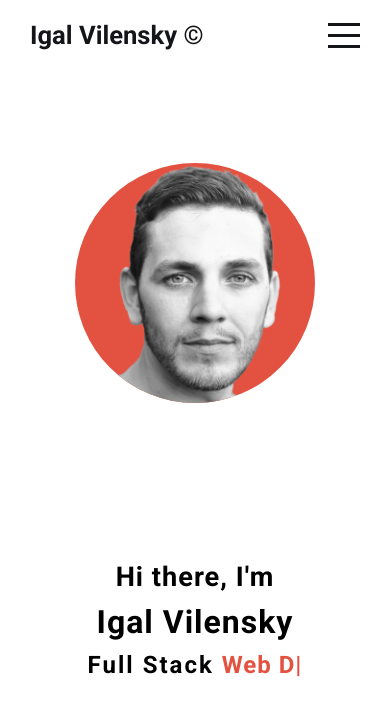
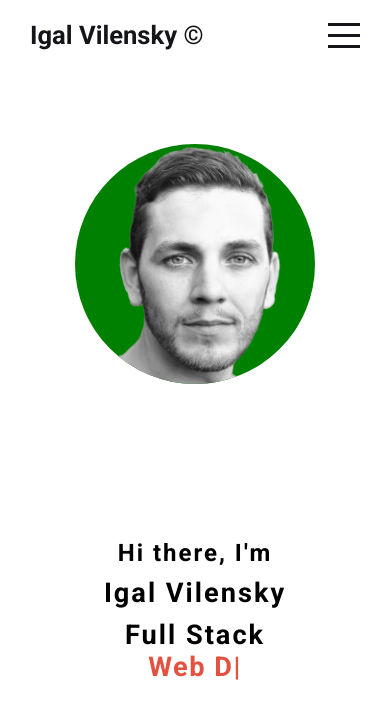
Before and after one commit to igalVilensky/Portfolio-v2.0, a React (Create React App) app: page / in a window 390 px wide. Shown: the top 718 px of the page. Built offline with nearby package versions, Linux system fonts and the light colour scheme.

Commit message:
mobile medium

```diff
--- a/src/App.jsx
+++ b/src/App.jsx
@@ -17,9 +17,9 @@ function App() {
       <div className="sections">
         <Intro />
         <Portfolio />
-        <Works />
+        {/*  <Works /> */}
         {/* <Testimonials /> */}
-        <Contact />
+        {/* <Contact /> */}
       </div>
     </div>
   );
--- a/src/components/intro/Intro.jsx
+++ b/src/components/intro/Intro.jsx
@@ -28,12 +28,16 @@ function Intro() {
           <h2>Hi there, I'm </h2>
           <h1>Igal Vilensky</h1>
           <h3>
-            Full Stack <span ref={textRef}></span>
+            Full Stack <br />
+            <span ref={textRef}></span>
           </h3>
+          <a href="#portfolio">
+            <img
+              src={`${process.env.PUBLIC_URL}/assets/down.png`}
+              alt="me"
+            ></img>
+          </a>
         </div>
-        <a href="#portfolio">
-          <img src={`${process.env.PUBLIC_URL}/assets/down.png`} alt="me"></img>
-        </a>
       </div>
     </div>
   );
--- a/src/components/intro/intro.scss
+++ b/src/components/intro/intro.scss
@@ -16,7 +16,7 @@
   }
 
   .left {
-    flex: 0.55;
+    flex: 0.5;
     /* background-color: rgb(51, 255, 0); */
     overflow: hidden;
     @include mobileExtraSmall {
@@ -38,19 +38,20 @@
       position: relative;
 
       @include mobileExtraSmall {
-        /* background-color: green; */
+        background-color: green;
         width: 15rem;
         height: 15rem;
       }
       @include mobileSmall {
-        /* background-color: rgb(213, 223, 72); */
-        width: 18rem;
-        height: 18rem;
+        background-color: rgb(213, 223, 72);
+        width: 16rem;
+        height: 16rem;
       }
 
       @include mobileMedium {
-        width: 20rem;
-        height: 20rem;
+        width: 19rem;
+        height: 19rem;
+        background-color: lightblue;
       }
       @include mobile {
         width: 20rem;
@@ -61,10 +62,6 @@
         @include mobileExtraSmall {
           width: 100%;
         }
-        @include mobile {
-          width: 40%;
-          bottom: 600px;
-        }
         @include mobileSmall {
           width: 100%;
           position: initial;
@@ -73,11 +70,15 @@
           position: initial;
           width: 100%;
         }
+        @include mobile {
+          /* width: 40%;
+          bottom: 600px; */
+        }
       }
     }
   }
   .right {
-    flex: 0.45;
+    flex: 0.5;
 
     position: relative;
     .wrapper {
@@ -94,10 +95,12 @@
       @include mobileExtraSmall {
         /* background-color: rgb(130, 128, 230); */
         position: relative;
-        bottom: 50px;
+        bottom: 2.5rem;
       }
       @include mobileSmall {
         /* justify-content: flex-start; */
+      }
+      @include mobileMedium {
       }
       /* @include mobile {
         padding-left: 0;
@@ -106,60 +109,77 @@
       } */
 
       h1 {
-        letter-spacing: 1px;
+        letter-spacing: 2px;
         user-select: none;
-        font-size: 8em;
+        font-size: 3rem;
         margin: 10px 0;
         @include mobileExtraSmall {
-          /* background-color: rgb(128, 105, 0); */
-          font-size: 2rem;
+          /*  background-color: rgb(128, 105, 0); */
+          font-size: 1.7rem;
         }
-        /* @include mobile {
-          font-size: 6em;
-        } */
+
         @include mobileSmall {
           font-size: 2rem;
           padding-bottom: 30px;
           /*  background-color: green; */
         }
+        @include mobileMedium {
+          font-size: 2.5rem;
+        }
+        /* @include mobile {
+          font-size: 6em;
+        } */
       }
       h2 {
-        letter-spacing: 1px;
+        letter-spacing: 2px;
         user-select: none;
-        font-size: 4.5em;
+        font-size: 2rem;
         @include mobileExtraSmall {
           /*  background-color: rgb(248, 43, 204); */
+          font-size: 1.5rem;
+        }
+
+        @include mobileSmall {
           font-size: 1.7rem;
+          padding-bottom: 0.5rem;
+        }
+        @include mobileMedium {
         }
         /* @include mobile {
           font-size: 4em;
         } */
-        @include mobileSmall {
-          font-size: 2rem;
-          padding-bottom: 0.5rem;
-        }
       }
       h3 {
+        width: 90%;
         letter-spacing: 2px;
         user-select: none;
-        font-size: 2.8em;
+        font-size: 2rem;
         @include mobileExtraSmall {
-          font-size: 1.5rem;
+          font-size: 1.7rem;
+          text-align: center;
         }
         @include mobileSmall {
           font-size: 1.7rem;
         }
+        @include mobileMedium {
+          font-size: 2.5rem;
+        }
         span {
           user-select: none;
-          font-size: inherit;
+
           color: $secondaryColor;
 
-          letter-spacing: 1px;
+          letter-spacing: 1.5px;
           @include mobileExtraSmall {
-            font-size: 1.5rem;
+            font-size: 1.7rem;
+            margin-bottom: 10px;
+            /* background-color: lightcoral; */
           }
           @include mobileSmall {
             font-size: 1.8rem;
+          }
+          @include mobileMedium {
+            font-size: 2.5rem;
           }
         }
         .ityped-cursor {
@@ -175,16 +195,18 @@
           }
         }
       }
-    }
       a {
         position: absolute;
-      bottom: 10px;
-      left: 40%;
+        bottom: 0;
+        display: flex;
+        justify-content: center;
+
         img {
           filter: invert(42%) sepia(93%) saturate(892%) hue-rotate(330deg)
             brightness(88%) contrast(103%);
           width: 55px;
           animation: blink 2s infinite;
+        }
       }
 
       @keyframes blink {
--- a/src/components/menu/Menu.jsx
+++ b/src/components/menu/Menu.jsx
@@ -10,7 +10,7 @@ export default function Menu({ menuOpen, setMenuOpen }) {
         <li onClick={() => setMenuOpen(false)}>
           <a href="#portfolio">Portfolio</a>
         </li>
-        <li onClick={() => setMenuOpen(false)}>
+        {/* <li onClick={() => setMenuOpen(false)}>
           <a href="#works">Works</a>
         </li>
         <li onClick={() => setMenuOpen(false)}>
@@ -18,7 +18,7 @@ export default function Menu({ menuOpen, setMenuOpen }) {
         </li>
         <li onClick={() => setMenuOpen(false)}>
           <a href="#contact">Contact</a>
-        </li>
+        </li> */}
       </ul>
     </div>
   );
--- a/src/components/topbar/topbar.scss
+++ b/src/components/topbar/topbar.scss
@@ -1,112 +1,4 @@
 @import "../../global.scss";
-
-// .topbar {
-//   @include mobileExtraSmall {
-//     width: 100%;
-//     height: 70px;
-//     /* background-color: rgb(167, 243, 171); */
-//     color: $mainColor;
-//     position: fixed;
-//     top: 0;
-//     z-index: 3;
-//     transition: all 1s ease;
-//   }
-//   .wrapper {
-//     @include mobileExtraSmall {
-//       padding: 0px 5px;
-//       display: flex;
-//       align-items: center;
-//       justify-content: center;
-//       position: relative;
-//       height: 100%;
-//       /* background-color: hotpink; */
-//     }
-//     .left {
-//       @include mobileExtraSmall {
-//         /* background-color: rgb(140, 158, 240); */
-//         display: flex;
-//         align-items: center;
-//         justify-content: center;
-//         position: relative;
-//       }
-//       .logo {
-//         @include mobileExtraSmall {
-//           width: 9rem;
-//           /* background-color: purple; */
-//           font-size: 1.2em;
-//           font-weight: 700;
-//           text-decoration: none;
-//           color: inherit;
-//         }
-//       }
-//       .itemContainer {
-//         @include mobileExtraSmall {
-//           position: relative;
-//           /* background-color: red; */
-//           font-size: 0.6rem;
-//           width: 10rem;
-//           display: flex;
-//           flex-direction: column;
-//           svg {
-//             position: relative;
-//             left: 2.5rem;
-//             bottom: 0.05rem;
-//             font-size: 1rem;
-//           }
-//           span {
-//             font-size: 0.7rem;
-//           }
-//         }
-//       }
-//     }
-//     .right {
-//       .hamburger {
-//         @include mobileExtraSmall {
-//           width: 32px;
-//           height: 25px;
-//           cursor: pointer;
-//           display: flex;
-//           flex-direction: column;
-//           justify-content: space-between;
-//         }
-//         span {
-//           @include mobileExtraSmall {
-//             width: 100%;
-//             height: 3px;
-//             background-color: $mainColor;
-//             transform-origin: left;
-//             transition: all 2s ease;
-//           }
-//         }
-//       }
-//     }
-//   }
-//   &:active {
-//     @include mobileExtraSmall {
-//       background-color: $mainColor;
-//       color: white;
-//     }
-//     .hamburger {
-//       @include mobileExtraSmall {
-//         span {
-//           @include mobileExtraSmall {
-//             &:first-child {
-//               background-color: white;
-//               transform: rotate(45deg);
-//             }
-//             &:nth-child(2) {
-//               opacity: 0;
-//             }
-//             &:last-child {
-//               background-color: white;
-//               transform: rotate(-45deg);
-//             }
-//           }
-//         }
-//       }
-//     }
-//   }
-// }
 
 .topbar {
   width: 100%;
@@ -143,11 +35,11 @@
           font-size: 1.6rem;
         }
         @include mobileSmall {
-          font-size: 2.2rem;
+          font-size: 2rem;
         }
 
         @include mobileMedium {
-          font-size: 2.6rem;
+          font-size: 2.4rem;
         }
       }
 
```
Lines whose indentation alone changed are shown as unchanged.
